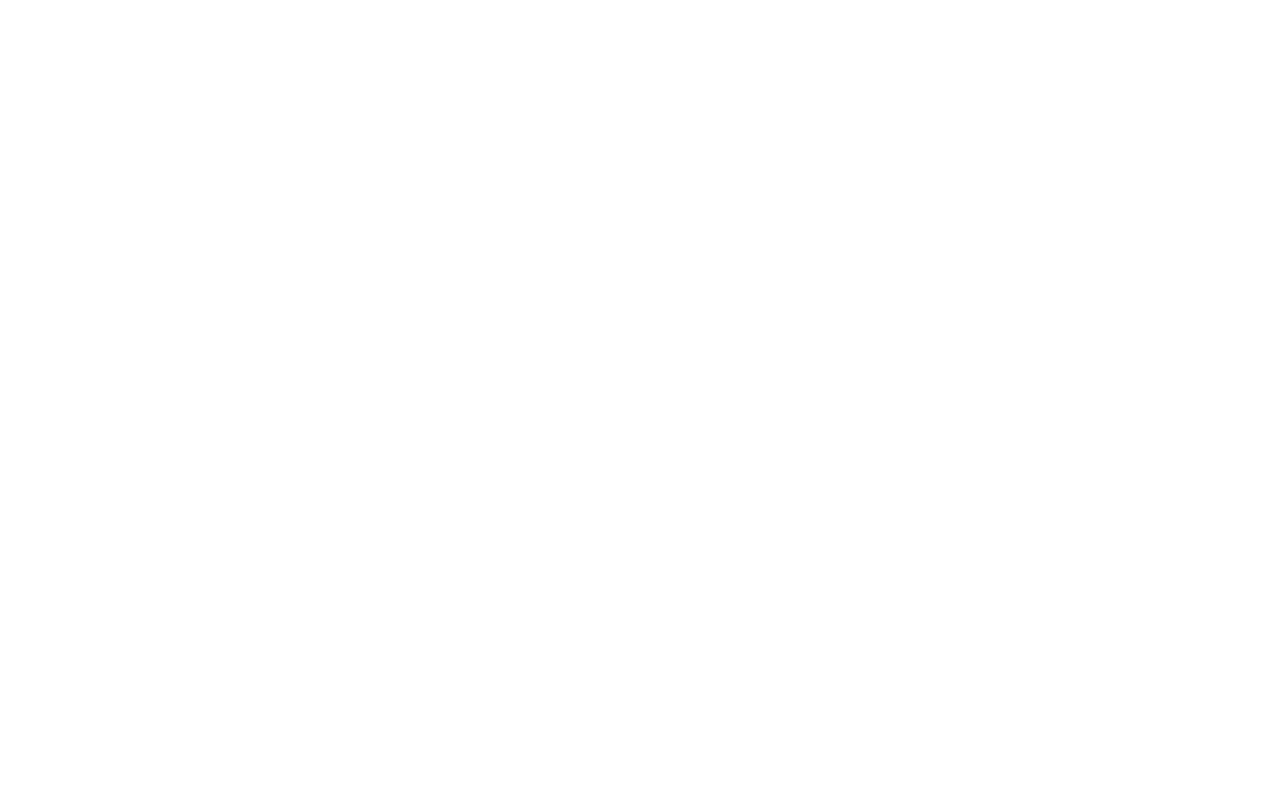
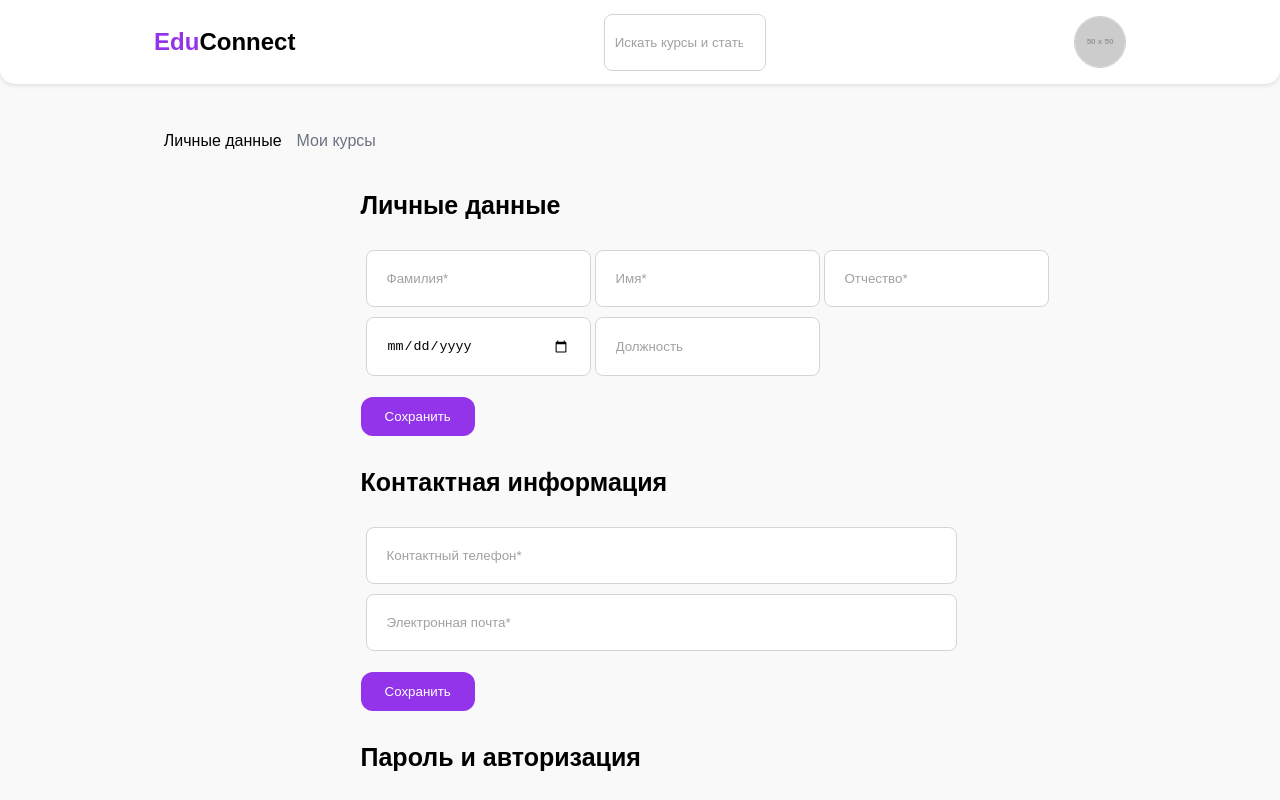
Before and after one commit to STINK3R/SIGMASTACK, a React (Create React App) app: page /profilemanagement in a window 1280 px wide. Before the commit this address had no page. Shown: the top 800 px of the page. Built offline with nearby package versions, Linux system fonts and the light colour scheme.

Commit message:
add profile with couses pages

```diff
--- a/src/App.css
+++ b/src/App.css
@@ -7,17 +7,20 @@
 .container {
   max-width: 1920px;
   margin: 0 auto;
+
 }
 
 .header {
   display: flex;
   text-align: center;
-  justify-content: center;
+  justify-content: space-around;
   align-items: center;
+
   color: FFFFFF;
   height: 84px;
   background-color: #FFFFFF;
   border-radius: 0px 0px 15px 15px;
+  box-shadow: 0 2px 4px rgba(0, 0, 0, 0.1);
 }
 
 .logo {
@@ -221,7 +224,7 @@
 
 }
 
-form input {
+.input-reg-log {
   padding: 0.5rem;
   font-size: 1rem;
   border: 1px solid #ccc;
--- a/src/App.js
+++ b/src/App.js
@@ -5,7 +5,8 @@
 import RegistrationPage from './RegistrationPage'
 import LoginPage from './LoginPage'
 import HomePage from './HomePage';
-import MainPage from './MainPage';
+import ProfileManagement from './ProfileManagement';
+import MyCourses from './MyCourses';
 
 
 function App() {
@@ -15,7 +16,8 @@
         <Route path="/" element={<HomePage />} />
         <Route path="/login" element={<LoginPage />} />
         <Route path="/register" element={<RegistrationPage />} />
-        <Route path="/mainpage" element={<MainPage />} />
+        <Route path="/profilemanagement" element={<ProfileManagement />} />
+        <Route path="/mycourses" element={<MyCourses />} />
       </Routes>
     </Router>
   );
--- a/src/LoginPage.js
+++ b/src/LoginPage.js
@@ -37,7 +37,7 @@
       localStorage.setItem('user', JSON.stringify(data.user));
 
       // Перенаправляем на главную
-      navigate('/mainpage');
+      navigate('/profilemanagement');
     } catch (err) {
       setError(err.message);
     } finally {
--- /dev/null
+++ b/src/MyCourses.jsx
@@ -0,0 +1,19 @@
+import React from 'react';
+
+const MyCourses = () => {
+  return (
+    <div>
+      <h3 className="text-lg font-semibold">Мои курсы</h3>
+      <div className="grid grid-cols-3 mt-4">
+        <div className="course-card">Курс 1</div>
+        <div className="course-card">Курс 2</div>
+        <div className="course-card">Курс 3</div>
+        <div className="course-card">Курс 4</div>
+        <div className="course-card">Курс 5</div>
+        <div className="course-card">Курс 6</div>
+      </div>
+    </div>
+  );
+};
+
+export default MyCourses;
--- /dev/null
+++ b/src/ProfileManagement.css
@@ -0,0 +1,194 @@
+/* ProfileManagement.css */
+
+body {
+  font-family: 'Arial', sans-serif;
+}
+
+.min-h-screen {
+  min-height: 100vh;
+}
+
+.bg-gray-50 {
+  background-color: #f9f9f9;
+}
+
+
+.profile-info{
+display: flex;
+align-items: center;
+justify-content: center;
+}
+
+.last-button{
+margin-bottom: 10%;
+}
+
+.input-about input{
+  border: 1px solid #d1d5db; /* Gray border */
+  border-radius: 8px;
+  padding: 20px;
+  width: 80%;
+  margin: 5px;
+
+}
+.input-search{
+  border: 1px solid #d1d5db; /* Gray border */
+  border-radius: 8px;
+  width: 12.5%;
+  display: flex;
+}
+.input-search input{
+border: none;
+border-radius: 8px;
+max-width: 80%;
+padding-top: 20px;
+padding-bottom: 20px;
+margin-left: 5%;
+outline:none;
+}
+
+
+
+
+input::placeholder {
+  color: #a1a1a1; /* Light gray for placeholder text */
+}
+
+
+.mt-8 {
+  margin-top: 32px;
+}
+
+.bg-white {
+  background-color: #fff;
+}
+
+.p-6 {
+  padding: 24px;
+}
+
+.rounded-lg {
+  border-radius: 12px;
+}
+
+.shadow {
+  box-shadow: 0 2px 4px rgba(0, 0, 0, 0.1);
+}
+
+.miniavatar{
+border-radius: 50%;
+border: 0.5px solid #ccc;
+}
+
+.text-gray-500 {
+  color: #6b7280; /* Gray color */
+}
+
+.text-lg {
+  font-size: 25px;
+}
+
+.font-semibold {
+  font-weight: 600;
+}
+
+.grid {
+  display: grid;
+}
+
+.grid-cols-3 {
+  grid-template-columns: repeat(3, 1fr);
+}
+
+.mt-4 {
+  margin-top: 16px;
+}
+
+.mb-8 {
+  margin-bottom: 32px;
+}
+
+.w-1 {
+  width: 25%;
+}
+
+.flex {
+  display: flex;
+}
+
+.flex-1 {
+  flex: 1;
+}
+
+.items-center {
+  align-items: center;
+}
+
+.justify-between {
+  justify-content: space-between;
+}
+
+.border-b {
+  border-bottom: 2px solid #9333EA;
+}
+
+.pb-2 {
+  padding-bottom: 8px;
+  margin-left: 50px;
+  font-size: 30px;
+}
+
+button {
+  background-color: #9333EA; /* Purple button background */
+  color: white;
+  border: none;
+  border-radius: 8px;
+  padding: 12px 24px;
+  cursor: pointer;
+
+}
+
+button:hover {
+  background-color: #9333EA; /* Darker purple on hover */
+}
+
+.w-32 {
+  width: 8rem; /* 32 units in Tailwind */
+}
+
+.h-32 {
+  height: 8rem; /* 32 units in Tailwind */
+}
+
+.mx-auto {
+  margin-left: auto;
+  margin-right: auto;
+}
+
+.text-center {
+  text-align: center;
+}
+
+.course-card {
+  background-color: #9333EA; /* Purple background for course cards */
+  color: white;
+  border-radius: 12px;
+  padding: 20px;
+  margin: 10px;
+  text-align: center;
+  transition: background-color 0.3s;
+}
+
+.course-card:hover {
+  background-color: #7A28B8; /* Darker purple on hover */
+}
+
+.Personal-data{
+display: flex;
+gap: 15px;
+margin-left: 12.8%;
+
+}
+.Personal-data p{
+cursor: pointer;
+}
--- /dev/null
+++ b/src/ProfileManagement.jsx
@@ -0,0 +1,149 @@
+import React, { useState } from "react";
+import MyCourses from "./MyCourses";
+import './ProfileManagement.css';
+
+const ProfileManagement = () => {
+  const [activeTab, setActiveTab] = useState('personalData');
+
+  return (
+    <div className="min-h-screen bg-gray-50">
+      {/* Header */}
+      <header className="header">
+        <h1 className="logo">
+              <span className="logo-edu">Edu</span>
+              <span className="logo-connect">Connect</span>
+            </h1>
+          <div className="input-search">
+            <input
+              type="text"
+              placeholder="Искать курсы и статьи"
+
+            />
+          </div>
+          <div className="flex items-center space-x-4">
+            <img
+              src="https://via.placeholder.com/50"
+              alt="User"
+              className="miniavatar"
+            />
+        </div>
+      </header>
+
+      {/* Main Content */}
+      <main className="container mx-auto mt-8 px-4">
+
+
+        {/* Tabs */}
+        <div className="mt-4 bord=er-b">
+          <div className="Personal-data">
+            <p
+              className={`cursor-pointer ${activeTab === 'personalData' ? 'text-purple-600 border-b-2 border-purple-600' : 'text-gray-500'}`}
+              onClick={() => setActiveTab('personalData')}
+            >
+              Личные данные
+            </p>
+            <p
+              className={`cursor-pointer ${activeTab === 'myCourses' ? 'text-purple-600 border-b-2 border-purple-600' : 'text-gray-500'}`}
+              onClick={() => setActiveTab('myCourses')}
+            >
+              Мои курсы
+            </p>
+          </div>
+        </div>
+
+        {/* Conditional rendering based on active tab */}
+        <div className="profile-info">
+          {activeTab === 'personalData' && (
+            <div className="flex space-x-8">
+              {/* Sidebar */}
+              <div className="w-1/4 text-center">
+                <div className="w-32 h-32 mx-auto bg-gray-200 rounded-full flex items-center justify-center">
+                  <span className="text-gray-400 text-sm"></span>
+                </div>
+                <p className="text-gray-500 mt-4"></p>
+              </div>
+
+              {/* Main Form */}
+            <div className="input-about">
+              <div className="flex-1">
+                {/* Personal Info */}
+                <section className="mb-8">
+                  <h3 className="text-lg font-semibold">Личные данные</h3>
+                  <div className="grid grid-cols-3 gap-4 mt-4">
+                    <input
+                      type="text"
+                      placeholder="Фамилия*"
+                      className="border rounded-lg px-4 py-2 w-full"
+                    />
+                    <input
+                      type="text"
+                      placeholder="Имя*"
+                      className="border rounded-lg px-4 py-2 w-full"
+                    />
+                    <input
+                      type="text"
+                      placeholder="Отчество*"
+                      className="border rounded-lg px-4 py-2 w-full"
+                    />
+                    <input
+                      type="date"
+                      placeholder="Дата рождения*"
+                      className="border rounded-lg px-4 py-2 w-full"
+                    />
+                    <input
+                      type="text"
+                      placeholder="Должность"
+                      className="border rounded-lg px-4 py-2 w-full"
+                    />
+                  </div>
+                  <button className="mt-4 px-6 py-2 bg-purple-500 text-white rounded-lg">
+                    Сохранить
+                  </button>
+                </section>
+
+                {/* Contact Info */}
+                <section className="mb-8">
+                  <h3 className="text-lg font-semibold">Контактная информация</h3>
+                  <div className="grid grid-cols-2 gap-4 mt-4">
+                    <input
+                      type="text"
+                      placeholder="Контактный телефон*"
+                      className="border rounded-lg px-4 py-2 w-full"
+                    />
+                    <input
+                      type="email"
+                      placeholder="Электронная почта*"
+                      className="border rounded-lg px-4 py-2 w-full"
+                    />
+                  </div>
+                  <button className="mt-4 px-6 py-2 bg-purple-500 text-white rounded-lg">
+                    Сохранить
+                  </button>
+                </section>
+
+                {/* Password Section */}
+                <section>
+                  <h3 className="text-lg font-semibold">Пароль и авторизация</h3>
+                  <div className="flex items-center gap-4 mt-4">
+                    <input
+                      type="password"
+                      placeholder="Пароль"
+                      className="border rounded-lg px-4 py-2 w-full"
+                    />
+                  </div>
+                  <button className="mt-4 px-6 py-2 bg-purple-500 text-white rounded-lg last-button">
+                    Сохранить
+                  </button>
+                </section>
+              </div>
+            </div>
+            </div>
+          )}
+          {activeTab === 'myCourses' && <MyCourses />}
+        </div>
+      </main>
+    </div>
+  );
+};
+
+export default ProfileManagement;
--- a/src/RegistrationPage.js
+++ b/src/RegistrationPage.js
@@ -57,7 +57,7 @@
       localStorage.setItem('user', JSON.stringify(data.user));
 
       // Перенаправляем на главную
-      navigate('/mainpage');
+      navigate('/profilemanagement');
     } catch (err) {
       setError(err.message);
       console.error('Ошибка:', err);
@@ -73,7 +73,7 @@
       <form onSubmit={handleSubmit} className='form-reg'>
         <label>
           Имя:
-          <input
+          <input className='input-reg-log'
             type="text"
             name="firstName"
             value={formData.firstName}
@@ -83,7 +83,7 @@
         </label>
         <label>
           Фамилия:
-          <input
+          <input className='input-reg-log'
             type="text"
             name="lastName"
             value={formData.lastName}
@@ -93,7 +93,7 @@
         </label>
         <label>
           Отчество:
-          <input
+          <input className='input-reg-log'
             type="text"
             name="middleName"
             value={formData.middleName}
@@ -103,7 +103,7 @@
         </label>
         <label>
           Электронная почта:
-          <input
+          <input className='input-reg-log'
             type="email"
             name="email"
             value={formData.email}
@@ -113,7 +113,7 @@
         </label>
         <label>
           Пароль:
-          <input
+          <input className='input-reg-log'
             type="password"
             name="password"
             value={formData.password}
```
